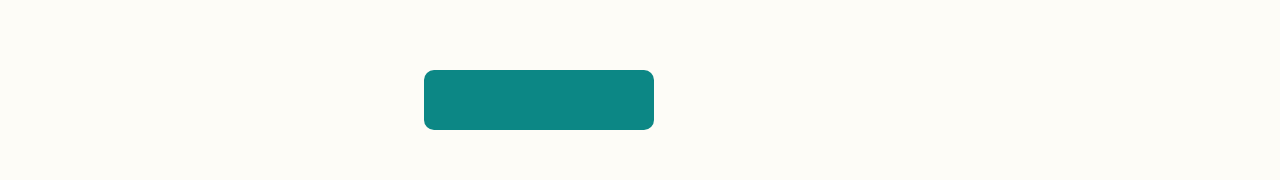
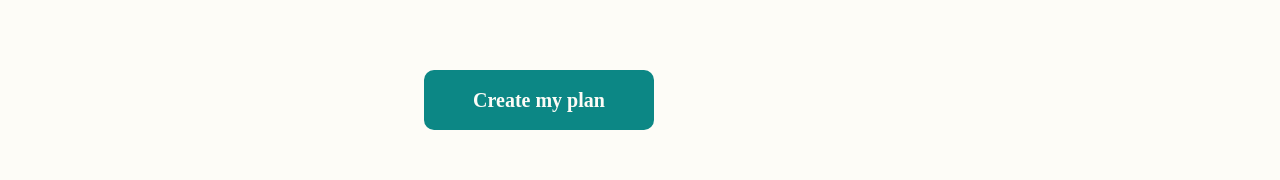
Before and after one commit to gaurav15112/Coffee-Roaster, a Next.js app: page /aboutpage in a window 1280 px wide. Shown: the part 2685-2865 px from the top of the page. Built offline with nearby package versions, Linux system fonts and the light colour scheme.

Commit message:
added state

```diff
--- a/src/Components/Prefences/Prefences.tsx
+++ b/src/Components/Prefences/Prefences.tsx
@@ -130,6 +130,13 @@ const choices = {
 const Prefences = ({ props }) => {
   const [isOpen, setOpen] = useState(false);
   const [clicked, setClicked] = useState(false);
+  const [coffee, setCoffee] = useState({
+    coffee: "",
+    type: "",
+    quantity: "",
+    grind: "",
+    deliverSpan: "",
+  });
   const [openIndexes, setOpenIndexes] = useState<number[]>([]);
 
   const handleArrow = (index: any) => {
@@ -212,7 +219,7 @@ const Prefences = ({ props }) => {
                 );
               })}
               <OrderSummary />
-              <Button />
+              <Button buttonText="Create my plan" />
             </div>
           </div>
         </div>
```
